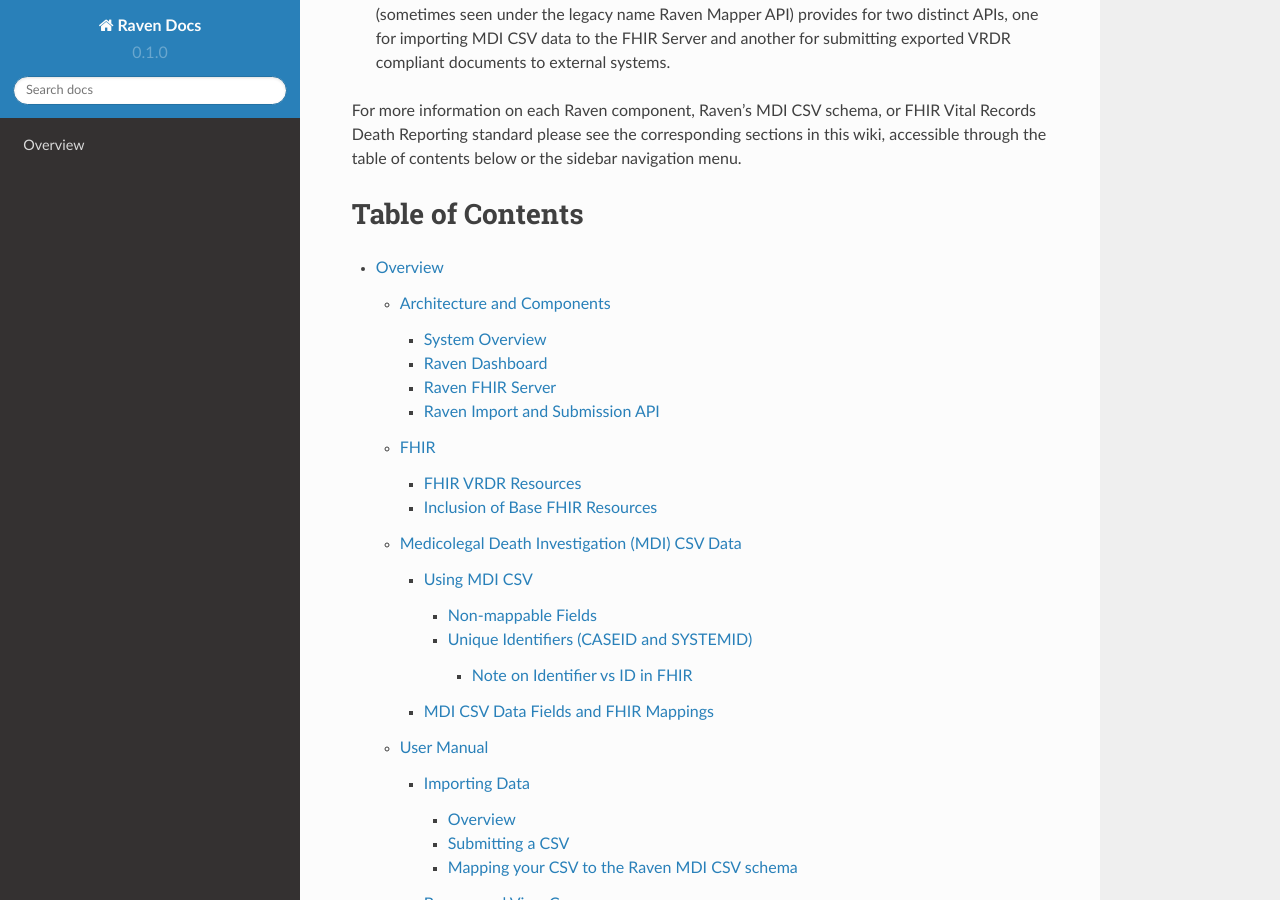
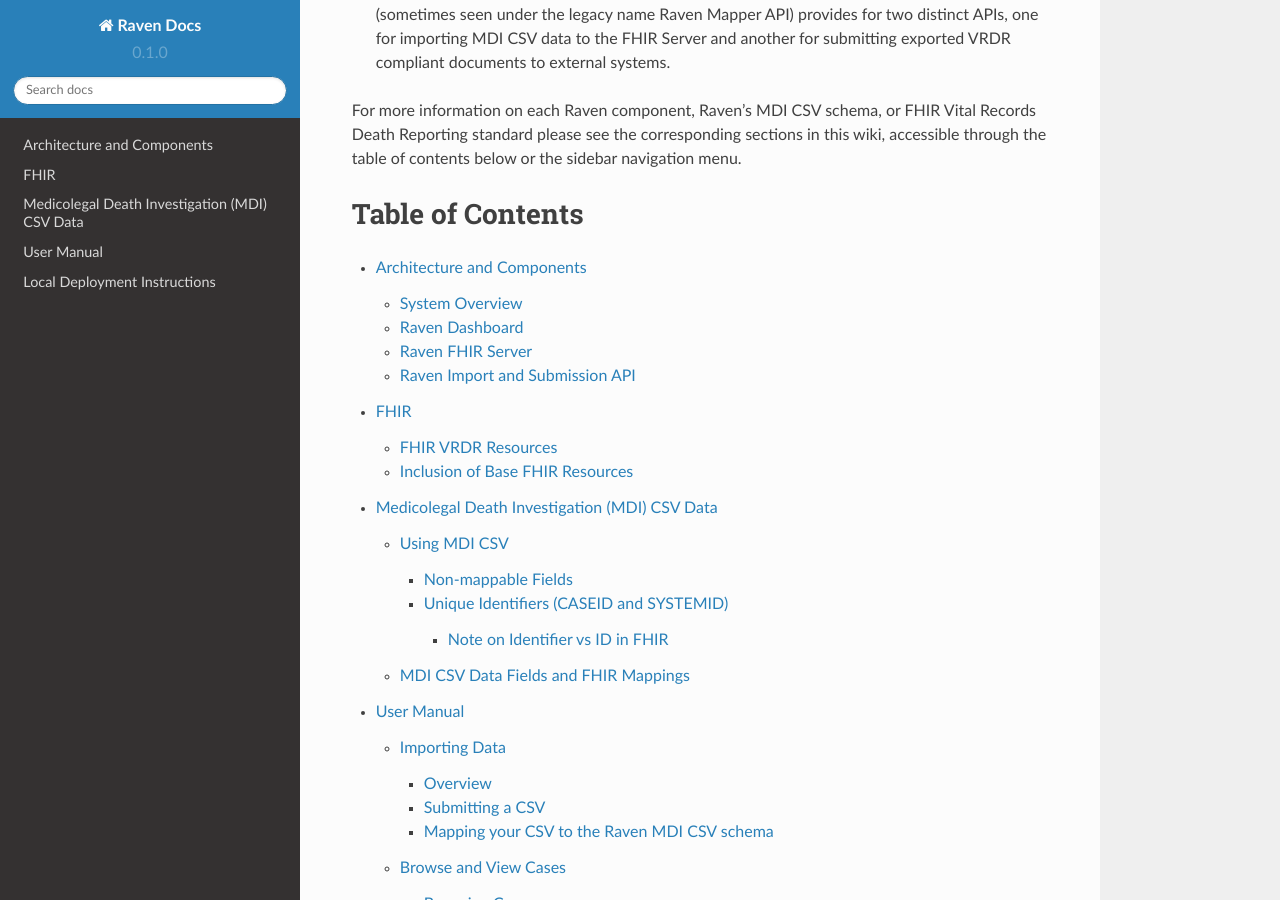
Before and after one commit to MortalityReporting/RavenDocs, a Sphinx documentation site: the page built from docs/source/index.rst, in a window 1280 px wide and 900 px high, scrolled down 525 px. Built offline with Sphinx 7.4.7 and the Read the Docs theme 2.0.0, drawn with Linux system fonts in a browser that asks for light colours.

Commit message:
Update index.rst

```diff
--- a/docs/source/index.rst
+++ b/docs/source/index.rst
@@ -39,7 +39,11 @@ Table of Contents
 
 .. toctree::
 
-   overview
+   architecture
+   fhir
+   mdi
+   userManual
+   deployment
 
 Raven is released under the `Apache License
 2.0 <https://github.com/MortalityReporting/raven-platform/blob/main/LICENSE>`__.
```
